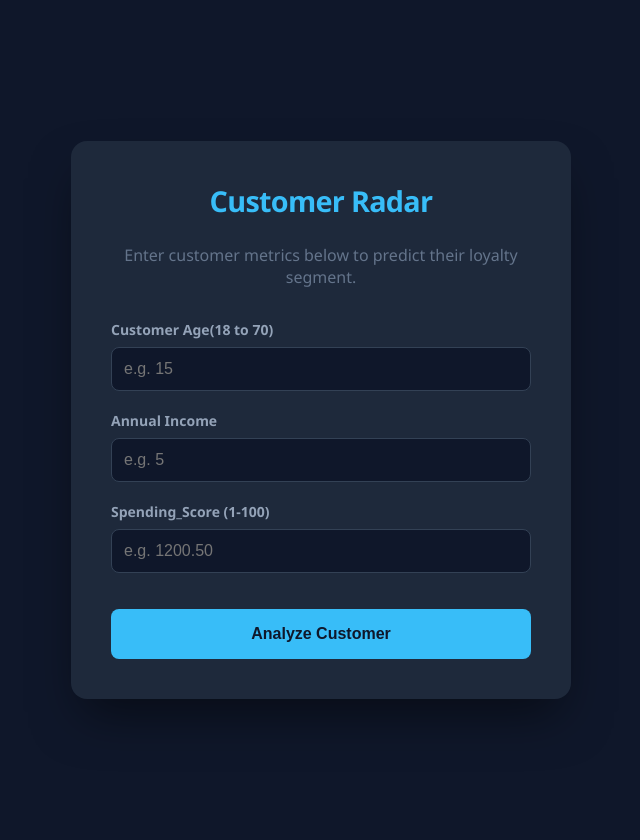
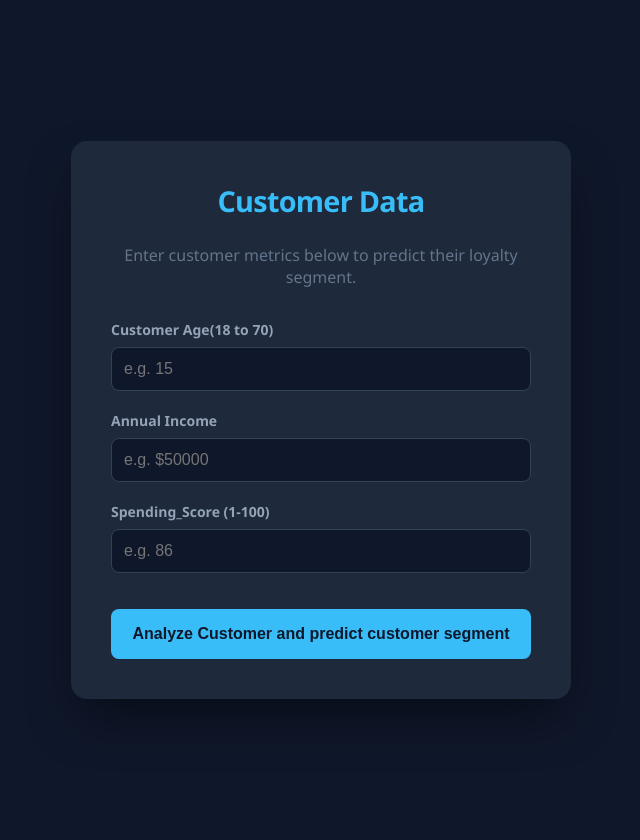
Before and after one commit to SS000111/Customer_Segmentation, a Flask app: page / in a window 1280 px wide. Shown: the whole page, without its empty margins (319-959 px from the left). Run offline with Flask 3, Linux system fonts and the light colour scheme.

Commit message:
Update index.html for customer data input fields

```diff
--- a/templates/index.html
+++ b/templates/index.html
@@ -3,7 +3,7 @@
 <head>
     <meta charset="UTF-8">
     <meta name="viewport" content="width=device-width, initial-scale=1.0">
-    <title>Retail AI Segmentation</title>
+    <title>Retail Customer AI Segmentation</title>
     <style>
         :root {
             --bg-color: #0f172a;
@@ -120,31 +120,31 @@
 </head>
 <body>
     <div class="container">
-        <h2>Customer Radar</h2>
+        <h2>Customer Data</h2>
         <p style="color: #64748b; margin-bottom: 2rem;">Enter customer metrics below to predict their loyalty segment.</p>
 
         <form action="/predict" method="post">
             <div class="input-group">
                 <label>Customer Age(18 to 70)</label>
-                <input type="number" step="any" name="age" placeholder="e.g. 15" required>
+                <input type="number" step="any" name="Age" placeholder="e.g. 15" required>
             </div>
 
             <div class="input-group">
                 <label>Annual Income</label>
-                <input type="number" step="any" name="annual_income" placeholder="e.g. 5" required>
+                <input type="number" step="any" name="Annual_Income" placeholder="e.g. $50000" required>
             </div>
 
             <div class="input-group">
                 <label>Spending_Score (1-100)</label>
-                <input type="number" step="any" name="Spending_score" placeholder="e.g. 1200.50" required>
+                <input type="number" step="any" name="Spending_Score" placeholder="e.g. 86" required>
             </div>
 
-            <button type="submit">Analyze Customer</button>
+            <button type="submit">Analyze Customer and predict customer segment</button>
         </form>
 
         {% if prediction_text %}
         <div class="result-box">
-            <div class="result-label">AI Classification</div>
+            <div class="result-label">AI Customer Classification</div>
             <div class="result-value">{{ prediction_text }}</div>
         </div>
         {% endif %}
```
